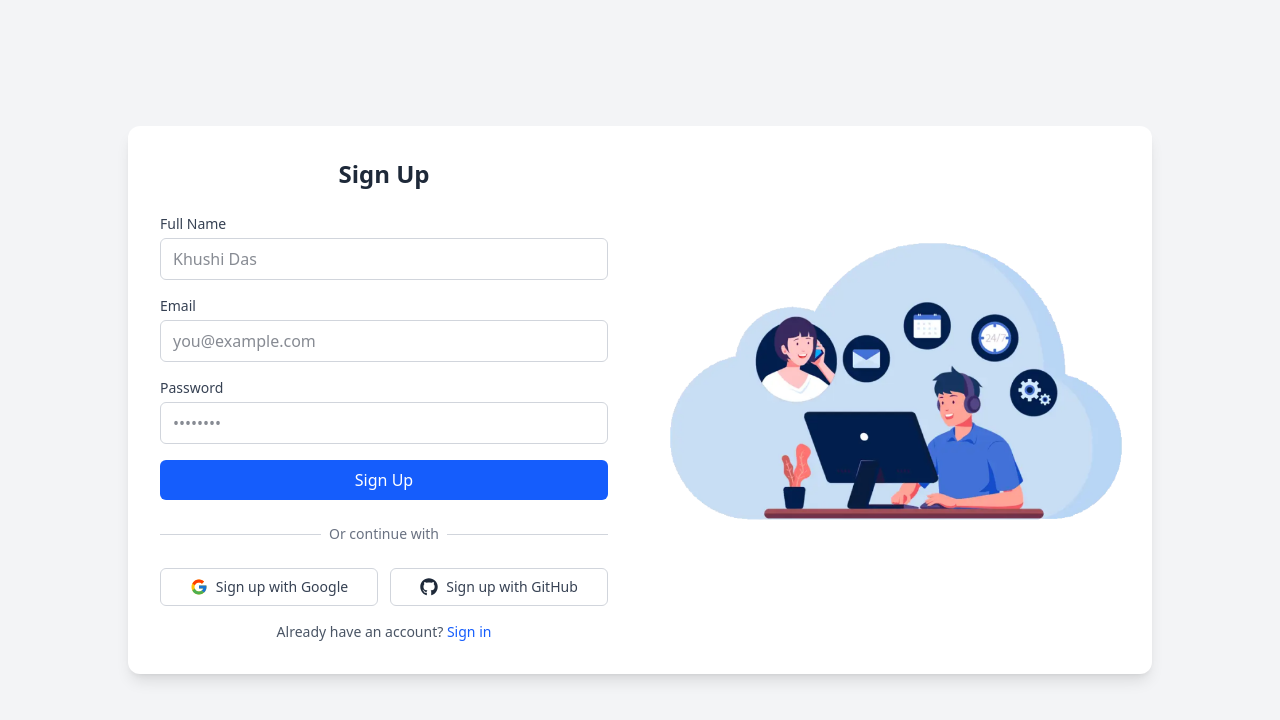
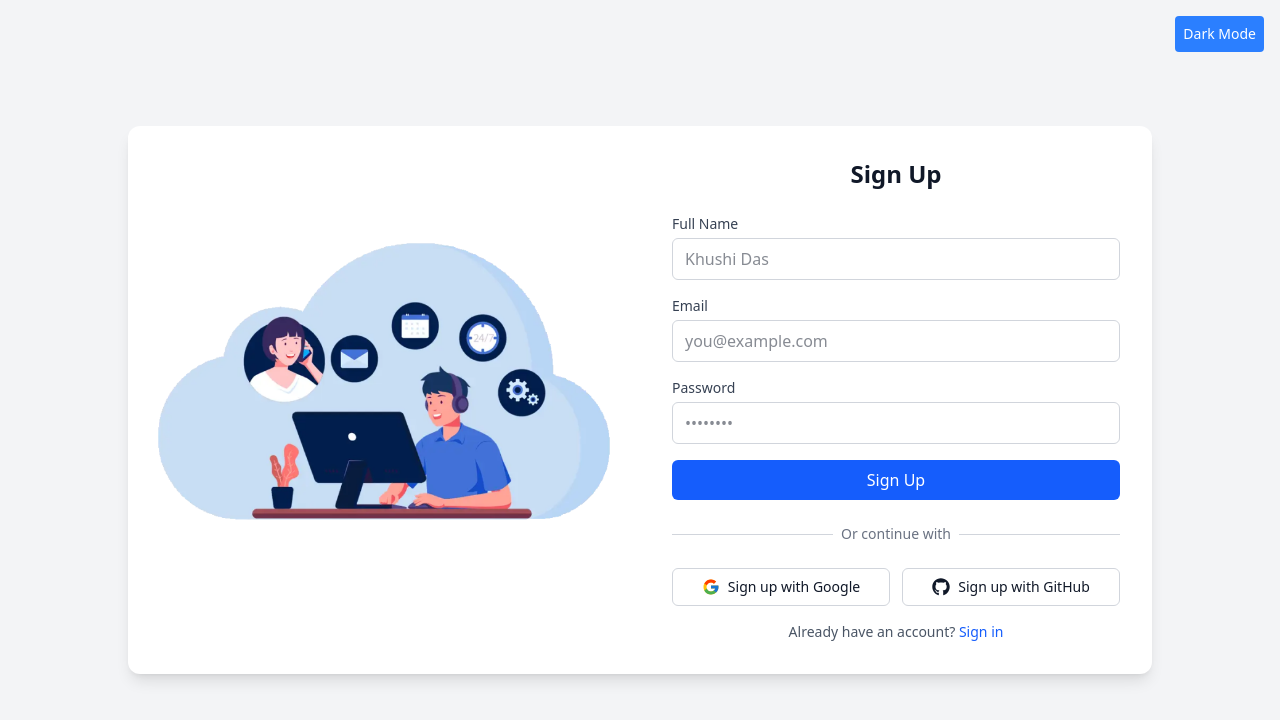
Before and after one commit to adarsh-fxz/helpdesk-frontend, a React (Vite) app: page /signup in a window 1280 px wide. Shown: the top 720 px of the page. Built offline with nearby package versions, Linux system fonts and the light colour scheme.

Commit message:
Theme in Login

```diff
--- a/src/App.jsx
+++ b/src/App.jsx
@@ -38,7 +38,6 @@ function App() {
           <Route path="/signup" element={<SignUp />} />
           <Route path="/GoogleLogin" element={<GoogleAuthWrapper/>}/>
           <Route path="/GithubLogin" element={<GitHubLogin/>}/>
-
           <Route path="/my-profile" element={<MyProfile />} />
           <Route path="/dashboard" element={<Dashboard />} />
           <Route path="/dashboard/settings" element={
--- a/src/pages/SignUp.jsx
+++ b/src/pages/SignUp.jsx
@@ -3,9 +3,11 @@ import { useNavigate } from 'react-router-dom';
 import axios from 'axios';
 import { FcGoogle } from 'react-icons/fc'; // Google icon
 import { FaGithub } from 'react-icons/fa'; // GitHub icon
+import { useTheme } from '../context/ThemeContext'; // Adjust the path to where ThemeContext is
 
 const Signup = () => {
   const navigate = useNavigate();
+  const { isDarkMode, toggleTheme } = useTheme();
   const [formData, setFormData] = useState({ name: '', email: '', password: '' });
   const [error, setError] = useState('');
   const [loading, setLoading] = useState(false);
@@ -32,8 +34,8 @@ const Signup = () => {
   };
 
   return (
-    <div className="min-h-screen bg-gray-100 flex items-center justify-center p-4">
-      <div className="max-w-5xl w-full bg-white rounded-xl shadow-lg overflow-hidden flex flex-col md:flex-row-reverse">
+    <div className={`min-h-screen flex items-center justify-center p-4 ${isDarkMode ? 'bg-gray-900' : 'bg-gray-100'}`}>
+      <div className={`max-w-5xl w-full ${isDarkMode ? 'bg-gray-800 text-white' : 'bg-white text-gray-900'} rounded-xl shadow-lg overflow-hidden flex flex-col md:flex-row`}>
         {/* Image Section */}
         <div className="md:w-1/2 p-4 h-64 md:h-auto">
           <img
@@ -45,7 +47,7 @@ const Signup = () => {
 
         {/* Form Section */}
         <div className="md:w-1/2 p-8">
-          <h2 className="text-2xl font-bold text-center text-gray-800 mb-6">Sign Up</h2>
+          <h2 className="text-2xl font-bold text-center mb-6">Sign Up</h2>
 
           {error && (
             <div className="mb-4 p-3 bg-red-100 text-red-700 rounded-md">
@@ -55,39 +57,33 @@ const Signup = () => {
 
           <form onSubmit={handleSubmit} className="space-y-4">
             <div>
-              <label className="block text-sm font-medium text-gray-700 mb-1">
-                Full Name
-              </label>
+              <label className={`block text-sm font-medium mb-1 ${isDarkMode ? 'text-gray-300' : 'text-gray-700'}`}>Full Name</label>
               <input
                 type="text"
                 id="name"
                 value={formData.name}
                 onChange={handleChange}
                 required
-                className="w-full px-3 py-2 border border-gray-300 rounded-md bg-white text-gray-900 focus:ring-2 focus:ring-blue-500"
+                className={`w-full px-3 py-2 border rounded-md focus:ring-2 focus:ring-blue-500 ${isDarkMode ? 'bg-gray-700 border-gray-600 text-white placeholder-gray-400' : 'bg-white border-gray-300 text-gray-900'}`}
                 placeholder="Khushi Das"
               />
             </div>
 
             <div>
-              <label className="block text-sm font-medium text-gray-700 mb-1">
-                Email
-              </label>
+              <label className={`block text-sm font-medium mb-1 ${isDarkMode ? 'text-gray-300' : 'text-gray-700'}`}>Email</label>
               <input
                 type="email"
                 id="email"
                 value={formData.email}
                 onChange={handleChange}
                 required
-                className="w-full px-3 py-2 border border-gray-300 rounded-md bg-white text-gray-900 focus:ring-2 focus:ring-blue-500"
+                className={`w-full px-3 py-2 border rounded-md focus:ring-2 focus:ring-blue-500 ${isDarkMode ? 'bg-gray-700 border-gray-600 text-white placeholder-gray-400' : 'bg-white border-gray-300 text-gray-900'}`}
                 placeholder="you@example.com"
               />
             </div>
 
             <div>
-              <label className="block text-sm font-medium text-gray-700 mb-1">
-                Password
-              </label>
+              <label className={`block text-sm font-medium mb-1 ${isDarkMode ? 'text-gray-300' : 'text-gray-700'}`}>Password</label>
               <input
                 type="password"
                 id="password"
@@ -95,7 +91,7 @@ const Signup = () => {
                 onChange={handleChange}
                 required
                 minLength={6}
-                className="w-full px-3 py-2 border border-gray-300 rounded-md bg-white text-gray-900 focus:ring-2 focus:ring-blue-500"
+                className={`w-full px-3 py-2 border rounded-md focus:ring-2 focus:ring-blue-500 ${isDarkMode ? 'bg-gray-700 border-gray-600 text-white placeholder-gray-400' : 'bg-white border-gray-300 text-gray-900'}`}
                 placeholder="••••••••"
               />
             </div>
@@ -103,7 +99,7 @@ const Signup = () => {
             <button
               type="submit"
               disabled={loading}
-              className="w-full py-2 px-4 bg-blue-600 hover:bg-blue-700 text-white rounded-md disabled:opacity-50 disabled:cursor-not-allowed cursor-pointer"
+              className={`w-full py-2 px-4 bg-blue-600 hover:bg-blue-700 text-white rounded-md disabled:opacity-50 disabled:cursor-not-allowed cursor-pointer`}
             >
               {loading ? 'Signing up...' : 'Sign Up'}
             </button>
@@ -115,7 +111,7 @@ const Signup = () => {
                 <div className="w-full border-t border-gray-300"></div>
               </div>
               <div className="relative flex justify-center">
-                <span className="px-2 bg-white text-sm text-gray-500">
+                <span className={`px-2 ${isDarkMode ? 'bg-gray-800 text-gray-300' : 'bg-white text-gray-500'} text-sm`}>
                   Or continue with
                 </span>
               </div>
@@ -124,24 +120,23 @@ const Signup = () => {
             <div className="mt-6 grid grid-cols-2 gap-3">
               <button
                 onClick={() => navigate('/GoogleLogin')}
-                className="flex items-center justify-center py-2 px-4 border border-gray-300 rounded-md hover:bg-gray-50 w-full"
+                className={`flex items-center justify-center py-2 px-4 border rounded-md hover:bg-gray-50 w-full ${isDarkMode ? 'border-gray-600' : 'border-gray-300'}`}
               >
                 <FcGoogle className="mr-2 text-lg" />
-                <span className="text-sm font-medium text-gray-700">Sign up with Google</span>
+                <span className="text-sm font-medium">Sign up with Google</span>
               </button>
 
               <button
                 onClick={() => navigate('/GitHubLogin')}
-                className="flex items-center justify-center py-2 px-4 border border-gray-300 rounded-md hover:bg-gray-50 w-full"
+                className={`flex items-center justify-center py-2 px-4 border rounded-md hover:bg-gray-50 w-full ${isDarkMode ? 'border-gray-600' : 'border-gray-300'}`}
               >
-                <FaGithub className="mr-2 text-gray-800 text-lg" />
-                <span className="text-sm font-medium text-gray-700">Sign up with GitHub</span>
+                <FaGithub className="mr-2 text-lg" />
+                <span className="text-sm font-medium">Sign up with GitHub</span>
               </button>
             </div>
-
           </div>
 
-          <p className="mt-4 text-center text-sm text-gray-600">
+          <p className={`mt-4 text-center text-sm ${isDarkMode ? 'text-gray-300' : 'text-gray-600'}`}>
             Already have an account?{' '}
             <button
               onClick={() => navigate('/signin')}
@@ -152,6 +147,11 @@ const Signup = () => {
           </p>
         </div>
       </div>
+
+      {/* Dark/Light Mode Toggle Button */}
+      <button onClick={toggleTheme} className="absolute top-4 right-4 p-2 text-sm rounded bg-blue-500 text-white">
+        {isDarkMode ? 'Light Mode' : 'Dark Mode'}
+      </button>
     </div>
   );
 };
--- a/src/pages/Signin.jsx
+++ b/src/pages/Signin.jsx
@@ -1,12 +1,13 @@
 import React, { useState } from 'react';
 import { useNavigate } from 'react-router-dom';
 import axios from 'axios';
-import { GoogleLogin, useGoogleLogin } from '@react-oauth/google';
 import { FaGithub } from 'react-icons/fa';
 import { FcGoogle } from 'react-icons/fc'; // Updated Google icon import
+import { useTheme } from '../context/ThemeContext'; // Adjust the path to where ThemeContext is
 
 const Signin = () => {
   const navigate = useNavigate();
+  const { isDarkMode, toggleTheme } = useTheme();
   const [formData, setFormData] = useState({ email: '', password: '' });
   const [error, setError] = useState('');
   const [loading, setLoading] = useState(false);
@@ -35,8 +36,8 @@ const Signin = () => {
   };
 
   return (
-    <div className="min-h-screen bg-gray-100 flex items-center justify-center p-4">
-      <div className="max-w-5xl w-full bg-white rounded-xl shadow-lg overflow-hidden flex flex-col md:flex-row">
+    <div className={`min-h-screen flex items-center justify-center p-4 ${isDarkMode ? 'bg-gray-900' : 'bg-gray-100'}`}>
+      <div className={`max-w-5xl w-full ${isDarkMode ? 'bg-gray-800 text-white' : 'bg-white text-gray-900'} rounded-xl shadow-lg overflow-hidden flex flex-col md:flex-row`}>
         {/* Image Section */}
         <div className="md:w-1/2 p-4 h-64 md:h-auto">
           <img
@@ -48,7 +49,7 @@ const Signin = () => {
 
         {/* Form Section */}
         <div className="md:w-1/2 p-8">
-          <h2 className="text-2xl font-bold text-center text-gray-800 mb-6">Sign In</h2>
+          <h2 className="text-2xl font-bold text-center mb-6">Sign In</h2>
 
           {error && (
             <div className="mb-4 p-3 bg-red-100 text-red-700 rounded-md">
@@ -58,31 +59,27 @@ const Signin = () => {
 
           <form onSubmit={handleSubmit} className="space-y-4">
             <div>
-              <label className="block text-sm font-medium text-gray-700 mb-1">
-                Email
-              </label>
+              <label className={`block text-sm font-medium mb-1 ${isDarkMode ? 'text-gray-300' : 'text-gray-700'}`}>Email</label>
               <input
                 type="email"
                 id="email"
                 value={formData.email}
                 onChange={handleChange}
                 required
-                className="w-full px-3 py-2 border border-gray-300 rounded-md bg-white text-gray-900 focus:ring-2 focus:ring-blue-500"
+                className={`w-full px-3 py-2 border rounded-md focus:ring-2 focus:ring-blue-500 ${isDarkMode ? 'bg-gray-700 border-gray-600 text-white placeholder-gray-400' : 'bg-white border-gray-300 text-gray-900'}`}
                 placeholder="you@example.com"
               />
             </div>
 
             <div>
-              <label className="block text-sm font-medium text-gray-700 mb-1">
-                Password
-              </label>
+              <label className={`block text-sm font-medium mb-1 ${isDarkMode ? 'text-gray-300' : 'text-gray-700'}`}>Password</label>
               <input
                 type="password"
                 id="password"
                 value={formData.password}
                 onChange={handleChange}
                 required
-                className="w-full px-3 py-2 border border-gray-300 rounded-md bg-white text-gray-900 focus:ring-2 focus:ring-blue-500"
+                className={`w-full px-3 py-2 border rounded-md focus:ring-2 focus:ring-blue-500 ${isDarkMode ? 'bg-gray-700 border-gray-600 text-white placeholder-gray-400' : 'bg-white border-gray-300 text-gray-900'}`}
                 placeholder="••••••••"
               />
             </div>
@@ -90,7 +87,7 @@ const Signin = () => {
             <div className="flex items-center justify-between">
               <label className="flex items-center">
                 <input type="checkbox" className="h-4 w-4 text-blue-600 rounded border-gray-300" />
-                <span className="ml-2 text-sm text-gray-600">Remember me</span>
+                <span className={`ml-2 text-sm ${isDarkMode ? 'text-gray-300' : 'text-gray-600'}`}>Remember me</span>
               </label>
               <button type="button" className="text-sm text-blue-600 hover:underline">
                 Forgot password?
@@ -100,7 +97,7 @@ const Signin = () => {
             <button
               type="submit"
               disabled={loading}
-              className="w-full py-2 px-4 bg-blue-600 hover:bg-blue-700 text-white rounded-md disabled:opacity-50 disabled:cursor-not-allowed cursor-pointer"
+              className={`w-full py-2 px-4 bg-blue-600 hover:bg-blue-700 text-white rounded-md disabled:opacity-50 disabled:cursor-not-allowed cursor-pointer`}
             >
               {loading ? 'Signing in...' : 'Sign In'}
             </button>
@@ -112,7 +109,7 @@ const Signin = () => {
                 <div className="w-full border-t border-gray-300"></div>
               </div>
               <div className="relative flex justify-center">
-                <span className="px-2 bg-white text-sm text-gray-500">
+                <span className={`px-2 ${isDarkMode ? 'bg-gray-800 text-gray-300' : 'bg-white text-gray-500'} text-sm`}>
                   Or continue with
                 </span>
               </div>
@@ -121,24 +118,23 @@ const Signin = () => {
             <div className="mt-6 grid grid-cols-2 gap-3">
               <button
                 onClick={() => navigate('/GoogleLogin')}
-                className="flex items-center justify-center py-2 px-4 border border-gray-300 rounded-md hover:bg-gray-50 w-full"
+                className={`flex items-center justify-center py-2 px-4 border rounded-md hover:bg-gray-50 w-full ${isDarkMode ? 'border-gray-600' : 'border-gray-300'}`}
               >
                 <FcGoogle className="mr-2 text-lg" />
-                <span className="text-sm font-medium text-gray-700">Sign in with Google</span>
+                <span className="text-sm font-medium">Sign in with Google</span>
               </button>
 
               <button
-                onClick={() => navigate('/GitHubLogin')}
-                className="flex items-center justify-center py-2 px-4 border border-gray-300 rounded-md hover:bg-gray-50 w-full"
+                onClick={() => navigate('/GithubLogin')}
+                className={`flex items-center justify-center py-2 px-4 border rounded-md hover:bg-gray-50 w-full ${isDarkMode ? 'border-gray-600' : 'border-gray-300'}`}
               >
-                <FaGithub className="mr-2 text-gray-800 text-lg" />
-                <span className="text-sm font-medium text-gray-700">Sign in with GitHub</span>
+                <FaGithub className="mr-2 text-lg" />
+                <span className="text-sm font-medium">Sign in with GitHub</span>
               </button>
             </div>
-
           </div>
 
-          <p className="mt-4 text-center text-sm text-gray-600">
+          <p className={`mt-4 text-center text-sm ${isDarkMode ? 'text-gray-300' : 'text-gray-600'}`}>
             Don't have an account?{' '}
             <button
               onClick={() => navigate('/signup')}
@@ -149,6 +145,11 @@ const Signin = () => {
           </p>
         </div>
       </div>
+
+      {/* Dark/Light Mode Toggle Button */}
+      <button onClick={toggleTheme} className="absolute top-4 right-4 p-2 text-sm rounded bg-blue-500 text-white">
+        {isDarkMode ? 'Light Mode' : 'Dark Mode'}
+      </button>
     </div>
   );
 };
```
